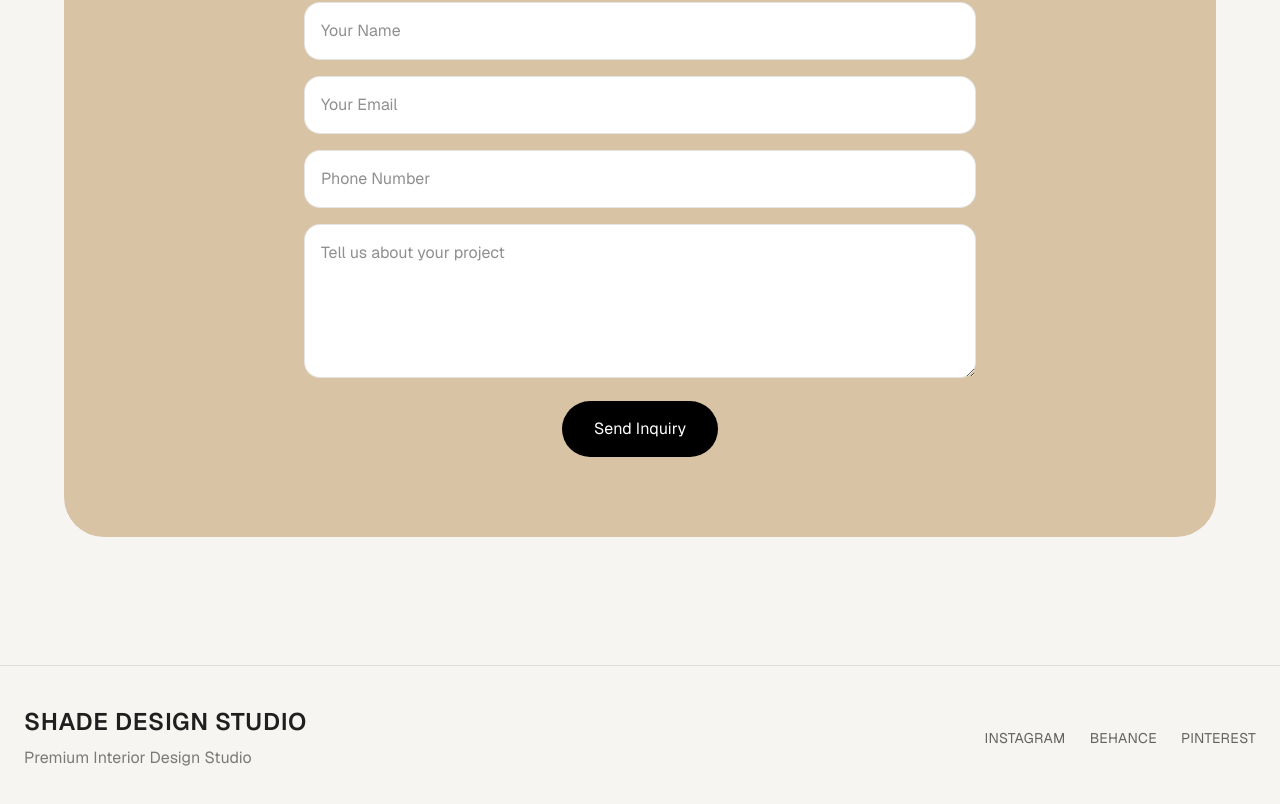
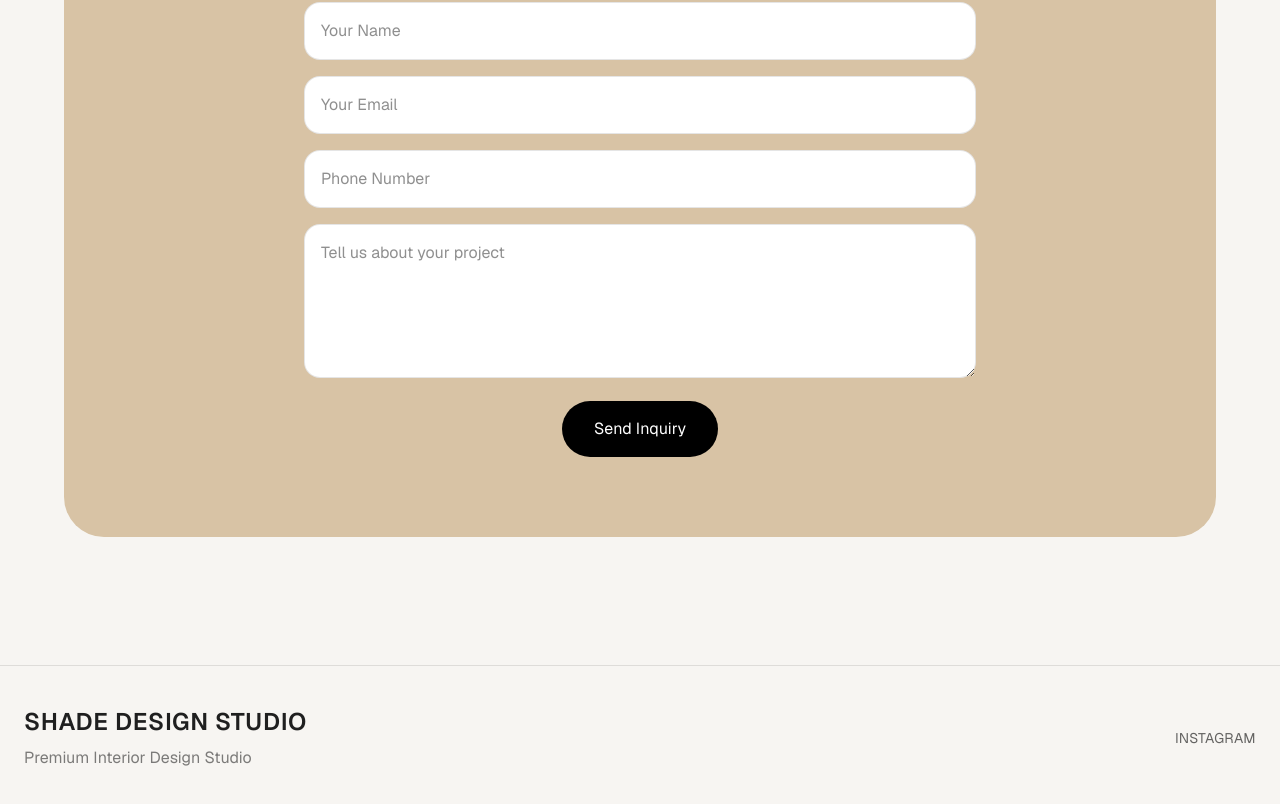
Before and after one commit to rwaykos/shadedesignstudio, a Next.js app: page / in a window 1280 px wide. Shown: the part 4776-5580 px from the top of the page. Built offline with nearby package versions, Linux system fonts and the light colour scheme.

Commit message:
Added Intagram link

```diff
--- a/app/page.tsx
+++ b/app/page.tsx
@@ -359,9 +359,16 @@
           </div>
 
           <div className="flex gap-6 text-sm uppercase tracking-wide text-black/60">
-            <a href="#">Instagram</a>
-            <a href="#">Behance</a>
-            <a href="#">Pinterest</a>
+            <a
+              href="https://www.instagram.com/shade_designs_studio"
+              target="_blank"
+              rel="noopener noreferrer"
+              className="hover:text-black transition"
+            >
+              Instagram
+            </a>
+
+
           </div>
         </div>
       </footer>
```
